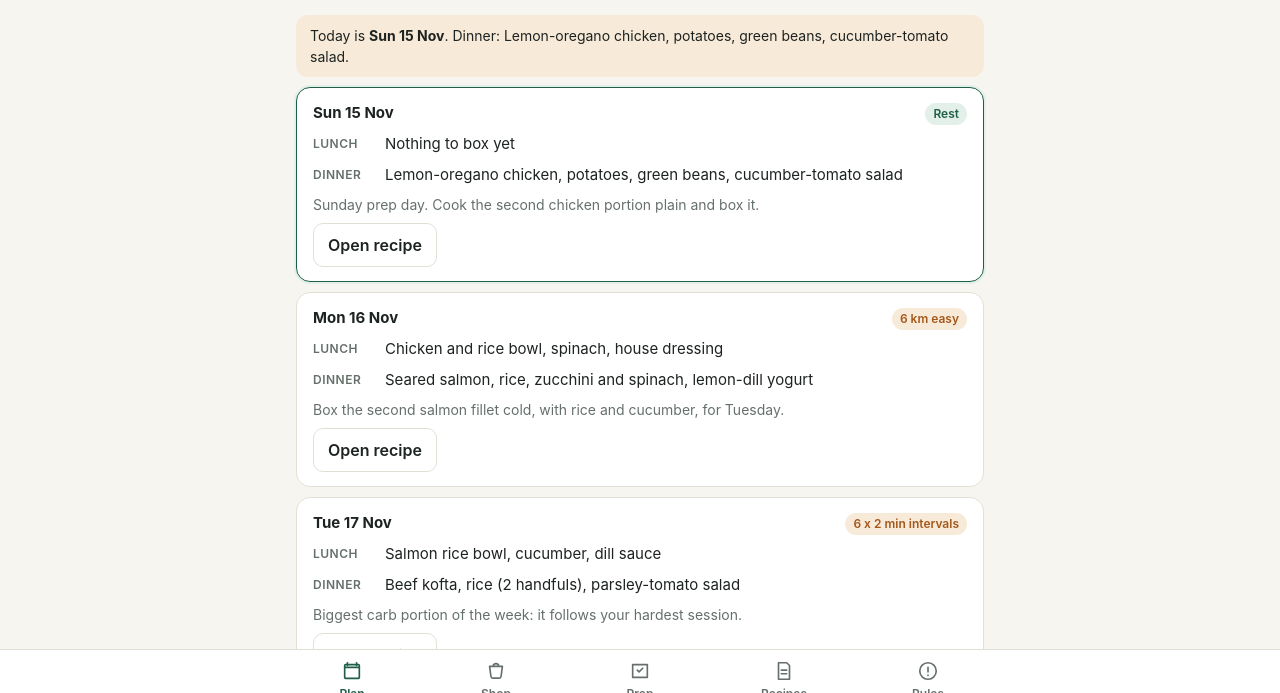
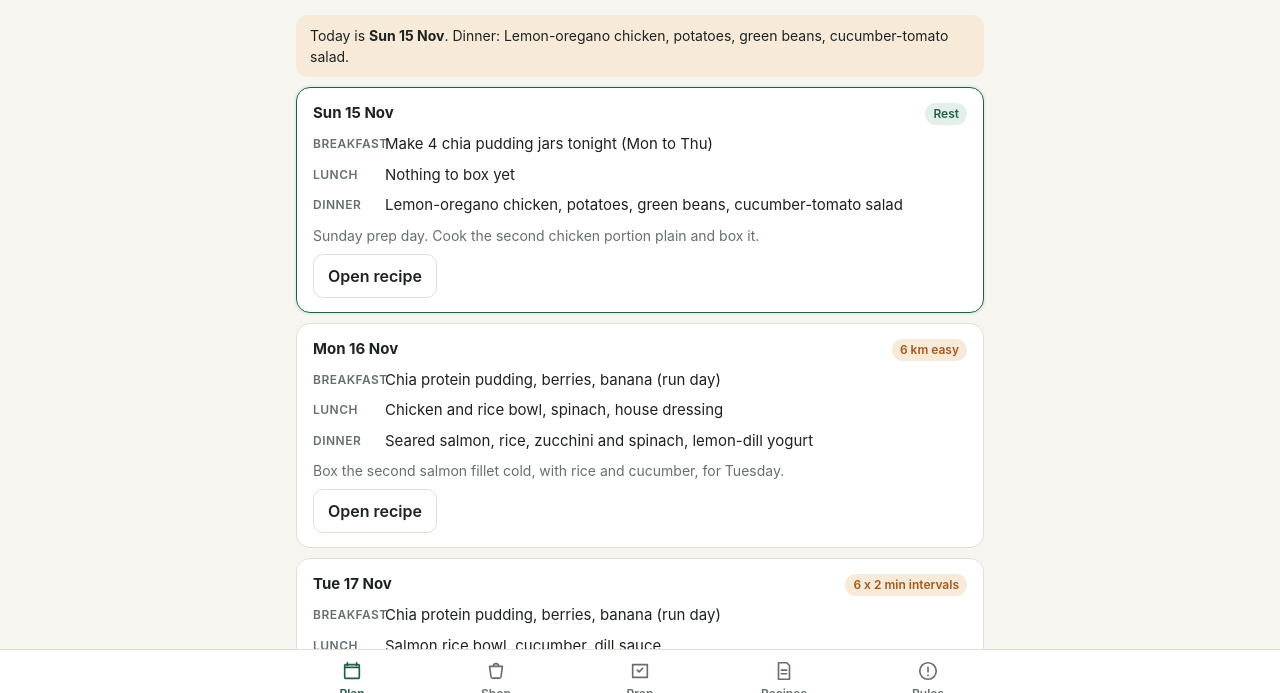
Before and after one commit to mielke72-cmd/foodplan, a plain HTML site: page index.html in a window 1280 px wide. Shown: the part 88-781 px from the top of the page. Drawn offline with Linux system fonts and the light colour scheme.

Commit message:
Add files via upload

```diff
--- a/index.html
+++ b/index.html
@@ -98,15 +98,15 @@ footer{max-width:720px;margin:0 auto;padding:0 16px 16px;color:var(--muted);font
 const PLAN_START = "2026-11-15";
 const DAYS = [
   {date:"2026-11-15", label:"Sun 15 Nov", train:"Rest",
-   lunch:"Nothing to box yet", dinner:"Lemon-oregano chicken, potatoes, green beans, cucumber-tomato salad", r:0, note:"Sunday prep day. Cook the second chicken portion plain and box it."},
+   bf:"Make 4 chia pudding jars tonight (Mon to Thu)", lunch:"Nothing to box yet", dinner:"Lemon-oregano chicken, potatoes, green beans, cucumber-tomato salad", r:4, note:"Sunday prep day. Cook the second chicken portion plain and box it."},
   {date:"2026-11-16", label:"Mon 16 Nov", train:"6 km easy",
-   lunch:"Chicken and rice bowl, spinach, house dressing", dinner:"Seared salmon, rice, zucchini and spinach, lemon-dill yogurt", r:1, note:"Box the second salmon fillet cold, with rice and cucumber, for Tuesday."},
+   bf:"Chia protein pudding, berries, banana (run day)", lunch:"Chicken and rice bowl, spinach, house dressing", dinner:"Seared salmon, rice, zucchini and spinach, lemon-dill yogurt", r:1, note:"Box the second salmon fillet cold, with rice and cucumber, for Tuesday."},
   {date:"2026-11-17", label:"Tue 17 Nov", train:"6 x 2 min intervals",
-   lunch:"Salmon rice bowl, cucumber, dill sauce", dinner:"Beef kofta, rice (2 handfuls), parsley-tomato salad", r:2, note:"Biggest carb portion of the week: it follows your hardest session."},
+   bf:"Chia protein pudding, berries, banana (run day)", lunch:"Salmon rice bowl, cucumber, dill sauce", dinner:"Beef kofta, rice (2 handfuls), parsley-tomato salad", r:2, note:"Biggest carb portion of the week: it follows your hardest session."},
   {date:"2026-11-18", label:"Wed 18 Nov", train:"Strength",
-   lunch:"Kofta quinoa bowl, romaine, pepper", dinner:"Prawn and egg ginger stir-fry, rice, bok choy", r:3, note:"Thaw the prawns Tuesday night. Restock shop after work."},
+   bf:"Chia protein pudding, berries", lunch:"Kofta quinoa bowl, romaine, pepper", dinner:"Prawn and egg ginger stir-fry, rice, bok choy", r:3, note:"Thaw the prawns Tuesday night. Restock shop after work."},
   {date:"2026-11-19", label:"Thu 19 Nov", train:"7 km easy",
-   lunch:"Prawn stir-fry rice box", dinner:"Cook recipe 6 (turkey or chicken mince bowl)", r:5, note:"Long run Saturday: two handfuls of carbs at Friday dinner."}
+   bf:"Chia protein pudding, berries, banana (run day)", lunch:"Prawn stir-fry rice box", dinner:"Cook recipe 6 (turkey or chicken mince bowl)", r:6, note:"Long run Saturday: two handfuls of carbs at Friday dinner."}
 ];
 
 const SHOP = [
@@ -117,12 +117,13 @@ const SHOP = [
   "Frozen raw peeled prawns, 400 g",
   "Eggs, 12",
   "Lactose-free Greek-style yogurt, 500 g",
+  "Protein powder, 1 tub (whey isolate or plain plant; no inulin, chicory root, sorbitol or xylitol)",
   "Canned tuna in olive oil or water, 3 tins (backup)"]],
  ["Carbs",[
   "Basmati rice, 1 kg",
   "Baby potatoes, 600 g",
   "Quinoa, 250 g",
-  "Gluten-free or spelt sourdough bread, 1 loaf",
+  "Chia seeds, 250 g bag",
   "Plain rice cakes, 1 pack (backup)"]],
  ["Vegetables and salad",[
   "Cucumbers, 4",
@@ -152,7 +153,7 @@ const SHOP = [
   "Tamari or soy sauce",
   "Rice vinegar and sesame oil",
   "Cumin, smoked paprika, dried oregano, sumac, turmeric",
-  "Lactose-free milk, 1 litre (for the shake)",
+  "Oat milk, 1 litre (check your brand in the Monash app)",
   "Almonds, small bag (10 per serving)",
   "Hard cheese, small block"]]
 ];
@@ -168,10 +169,14 @@ const PREP = [
  "Wash and dry spinach and romaine; store in boxes lined with paper towel",
  "Chop cucumber, peppers, carrots into separate boxes (add tomatoes on the day)",
  "Label 4 lunch boxes: Mon, Tue, Wed, Thu",
+ "Make 4 chia protein puddings in jars for Mon to Thu breakfasts (recipe: Breakfast)",
  "Tuesday night: move prawns from freezer to fridge"
 ];
 
 const RECIPES = [
+ {t:"Daily breakfast: chia protein pudding", m:"Every day", p:"~30 g protein per jar, 5 min the night before",
+  ing:["25 g chia seeds (about 2 tbsp)","30 g protein powder (1 scoop)","220-250 ml oat milk","Berries on top; a firm banana on run days"],
+  steps:["Whisk or shake the powder into the milk first until smooth. Adding powder and chia together makes clumps around the seeds.","Stir in the chia. Wait 5 to 10 minutes and stir again to break up the seed clusters.","Cover and refrigerate at least 4 hours or overnight. Make 4 jars on Sunday; they keep about 4 days.","In the morning add a splash of milk if too thick, then top with berries.","Keep chia at 25 g (low-FODMAP at about 2 tbsp, not more). Use whey isolate or a plain plant protein without inulin, chicory root, sorbitol or xylitol.","Oat milk is only low-FODMAP in limited amounts and the limit varies by brand. If 250 ml bothers you, swap half for almond or lactose-free milk. Chia is high in fibre, so drink water with it."]},
  {t:"1. Lemon-oregano chicken tray bake", m:"Sunday", p:"~45 g protein, 10 min work, 40 min oven",
   ing:["450 g chicken breast or thigh","350 g baby potatoes, halved","About 15 green beans per portion","Marinade: 2 tbsp garlic-infused oil, juice of 1 lemon, 1 tsp oregano, 1 tsp paprika, salt"],
   steps:["Heat the oven to 220 C. Roast potatoes with 1 tbsp oil and salt for 20 minutes.","Add the marinated chicken; roast 20 minutes more, adding the beans for the last 10.","Serve with cucumber-tomato salad and house dressing.","Box the second chicken portion plain for Monday's rice bowl."]},
@@ -193,7 +198,7 @@ const RECIPES = [
 ];
 
 const MEALS = [
- ["Breakfast","Within 60 min of the run (07:30 on rest days)","Shake, lactose-free Greek yogurt, toast or fruit","~35 g"],
+ ["Breakfast","Within 60 min of the run (07:30 on rest days)","Chia protein pudding (made the night before), berries, banana on run days","~30 g"],
  ["Work lunch","12:30-13:00","Last night's extra portion, boxed","~45 g"],
  ["Dinner","19:00, done by 20:00","15-minute cook from the plan","~45 g"]
 ];
@@ -204,7 +209,7 @@ const RULES = [
  "Weigh once a week, Sunday morning, same conditions. Up 0.5 kg over two weeks: drop one handful of carbs at dinner. Down: add one at lunch. Never skip a meal to fix it.",
  "Dinner is the last food of the day. Heavy late meals cost you sleep."
 ];
-const BREAKFAST = ["Within 60 minutes of finishing: 1 scoop whey with lactose-free milk, 150 g lactose-free Greek yogurt, 2 slices gluten-free or spelt sourdough toast, 1 firm banana, a handful of blueberries (about 35 g protein, 70-80 g carbs).",
+const BREAKFAST = ["Within 60 minutes of finishing: your chia protein pudding from the fridge (about 30 g protein), topped with a handful of berries, plus 1 firm banana on the side. Add a splash of oat milk if it has set thick.",
  "Before an early run: a firm banana and water with electrolytes, nothing heavier."];
 const HUNGRY = ["2 boiled eggs with salt","Yogurt with strawberries or kiwi","Tuna on 2 rice cakes","Small piece of hard cheese with 10 almonds","Hungry at the same time every day? Move part of the nearest meal to that time."];
 
@@ -228,6 +233,7 @@ function renderPlan(){
   const cards = DAYS.map((d,i)=>`
     <div class="card ${i===ti?"today":""}">
       <div class="row"><h3>${d.label}</h3><span class="tag ${d.train==="Rest"?"":"warn"}">${esc(d.train)}</span></div>
+      <div class="meal"><b>Breakfast</b><span>${esc(d.bf)}</span></div>
       <div class="meal"><b>Lunch</b><span>${esc(d.lunch)}</span></div>
       <div class="meal"><b>Dinner</b><span>${esc(d.dinner)}</span></div>
       <p class="small muted" style="margin:8px 0 0">${esc(d.note)}</p>
@@ -276,7 +282,7 @@ function renderRules(){
     <h2>Three meals, fixed times</h2>
     <div class="card"><table><thead><tr><th>Meal</th><th>When</th><th>What</th><th>Protein</th></tr></thead><tbody>
       ${MEALS.map(m=>`<tr>${m.map(c=>`<td>${esc(c)}</td>`).join("")}</tr>`).join("")}
-      <tr><td><b>Total</b></td><td></td><td></td><td><b>~125 g</b></td></tr></tbody></table></div>
+      <tr><td><b>Total</b></td><td></td><td></td><td><b>~120 g</b></td></tr></tbody></table></div>
     <h2>Rules that keep weight flat</h2>
     <div class="card"><ul>${RULES.map(r=>`<li>${esc(r)}</li>`).join("")}</ul></div>
     <h2>Post-run breakfast</h2>
@@ -284,7 +290,7 @@ function renderRules(){
     <h2>Hungry between meals</h2>
     <div class="card"><p class="small muted" style="margin-top:0">Pick one, sit down, then stop.</p><ul>${HUNGRY.map(r=>`<li>${esc(r)}</li>`).join("")}</ul></div>
     <h2>Around the long run</h2>
-    <div class="card"><ul><li>Friday dinner: two handfuls of rice or potato.</li><li>Saturday: banana before, then the full post-run breakfast.</li></ul></div>`;
+    <div class="card"><ul><li>Friday dinner: two handfuls of rice or potato.</li><li>Saturday: banana before, then the chia pudding after.</li></ul></div>`;
 }
 
 /* ===== NAV ===== */
--- a/sw.js
+++ b/sw.js
@@ -1,4 +1,4 @@
-const CACHE = "fuelplan-v1";
+const CACHE = "fuelplan-v2";
 const FILES = ["./", "index.html", "manifest.webmanifest", "icons/icon.svg", "icons/icon-180.png", "icons/icon-192.png", "icons/icon-512.png"];
 self.addEventListener("install", e => { e.waitUntil(caches.open(CACHE).then(c => c.addAll(FILES))); self.skipWaiting(); });
 self.addEventListener("activate", e => {
```
